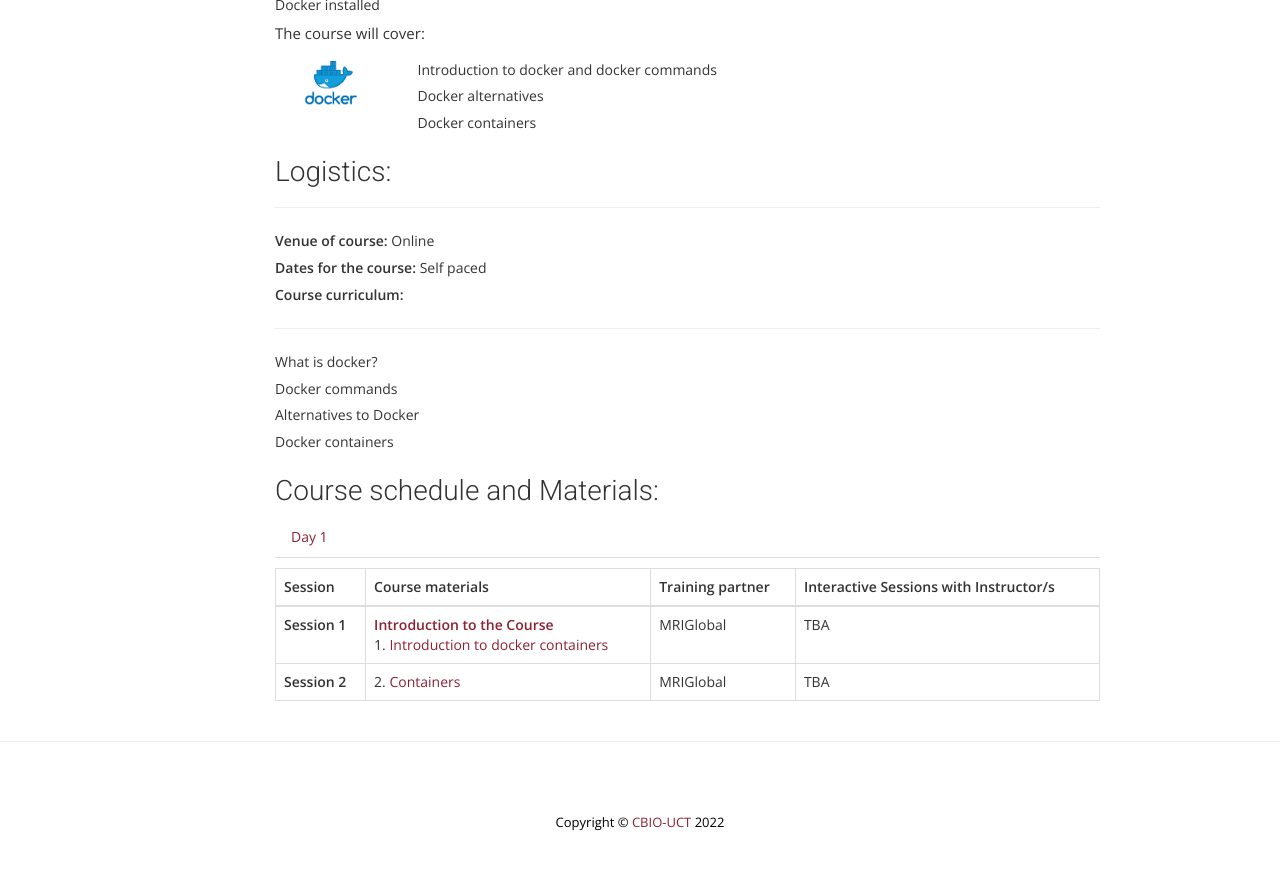
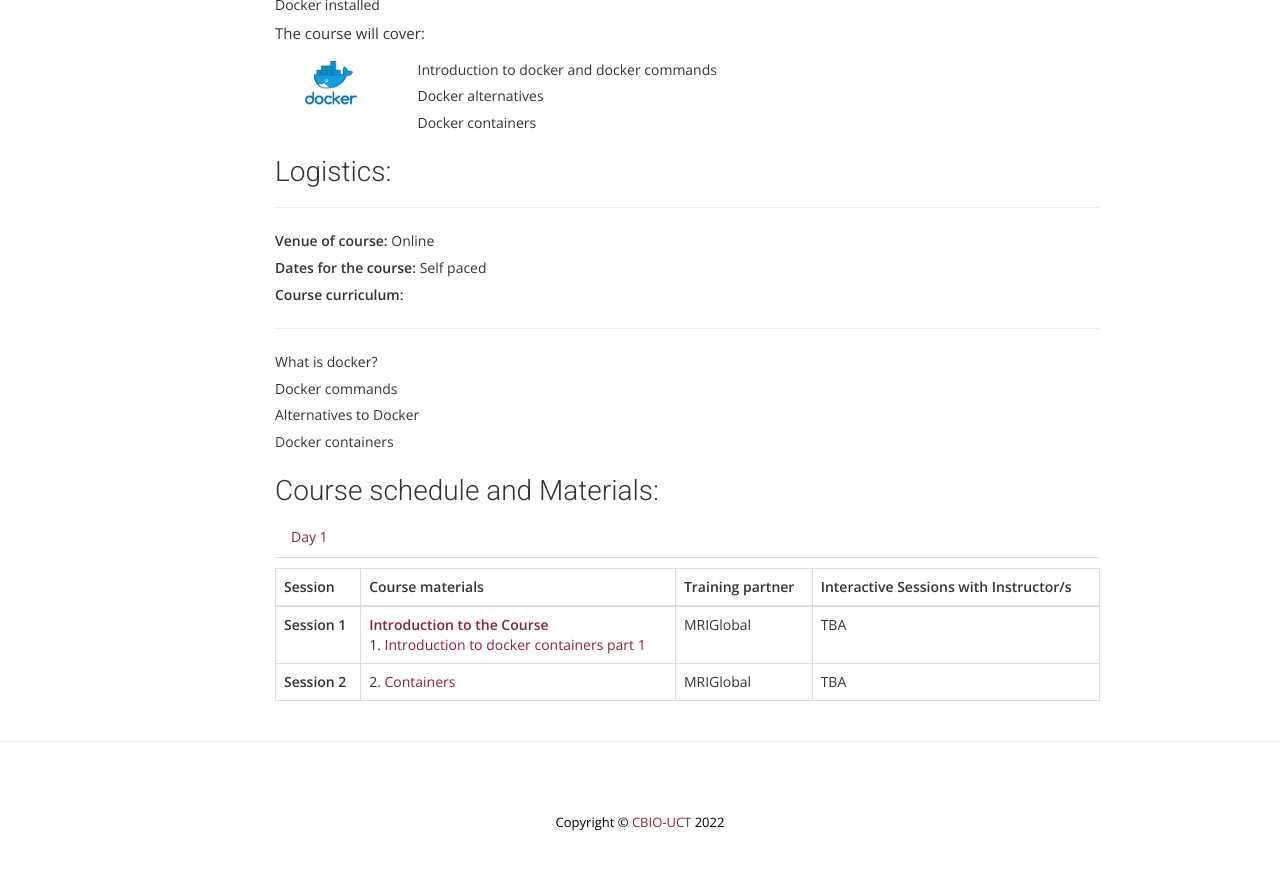
Before and after one commit to uct-cbio/ngs-academy, a Jekyll site: the page built from _posts/2022-05-16-Docker-Training.md, in a window 1280 px wide and 900 px high, scrolled down 640 px. Shown: the top 870 px of the window. Built offline with Jekyll 4.4.1, drawn with Linux system fonts in a browser that asks for light colours; nearby versions of some CDN libraries; some web fonts are replaced; comment, search, counter and statistics services are not loaded.

Commit message:
added part1 docker

```diff
--- a/_posts/2022-05-16-Docker-Training.md
+++ b/_posts/2022-05-16-Docker-Training.md
@@ -129,7 +129,7 @@ The NGS Academy forms part of the Africa CDC Pathogen Genomics Initiative (PGI).
       <td>    <ul>
       <li><b> <a href="{{ site.url }}uploads/311653_Docker slides_rev1.pdf" target="_blank">Introduction to the Course</a></b></li>
 <ol>
-  <li>1. <a href="{{ site.url }}uploads/311653_Docker slides_rev1.pdf" target="_blank">Introduction to docker containers</a></li>
+  <li>1. <a href="https://figshare.com/s/b5e15bc8e3bd2141c031" target="_blank">Introduction to docker containers part 1 </a></li>
 
 
 </ol>
```
